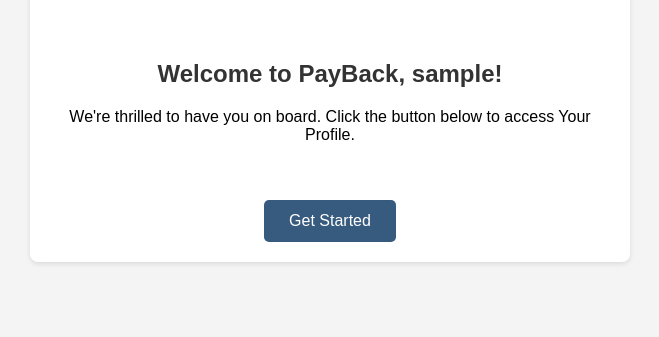
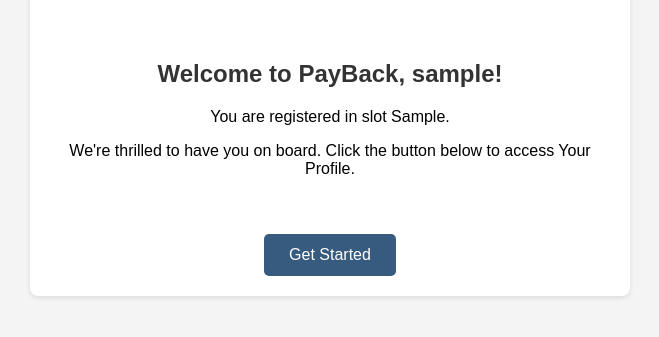
Before and after one commit to T-101/payback.wtf, a Django app: template payback/templates/snippets/email-registration.html in a window 1280 px wide. Shown: the part 88-425 px from the top of the page, without its empty margins (310-969 px from the left). Run offline with Django 5.2, Linux system fonts and the light colour scheme; tables that the repository leaves empty hold one stand-in row (values such as "Sample post"); the template is opened without the code that fills it: values that come from a table or form of the project are taken from there, most other values are stand-ins (such as "Sample title", 1, 10 or a date in 2020).

Commit message:
added place_in_line

```diff
--- a/payback/templates/snippets/email-registration.html
+++ b/payback/templates/snippets/email-registration.html
@@ -64,6 +64,7 @@
     <tr>
         <td>
             <h1>Welcome to PayBack, {{ handle }}!</h1>
+            <p>You are registered in slot {{ place_in_line }}.</p>
             <p>We're thrilled to have you on board. Click the button below to access Your Profile.</p>
         </td>
     </tr>
--- a/payback/templates/snippets/email-registration.txt
+++ b/payback/templates/snippets/email-registration.txt
@@ -1,5 +1,6 @@
 Welcome to PayBack, {{ handle }}!
 
+You are registered in slot {{ place_in_line }}.
 We're thrilled to have you on board. Click the link below to access Your Profile.
 
 https://{{ site }}/visitor/{{ user_id }}/
```
Lines whose indentation alone changed are shown as unchanged.
